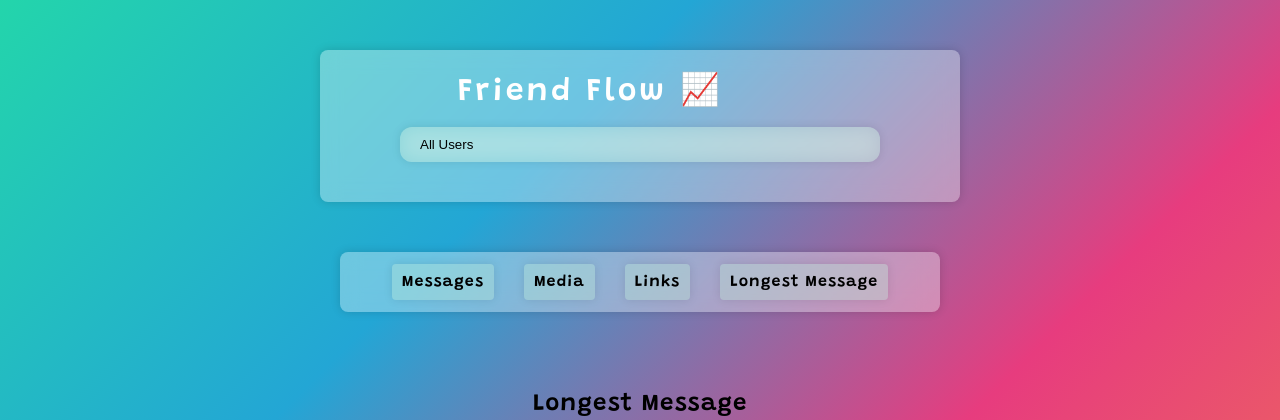
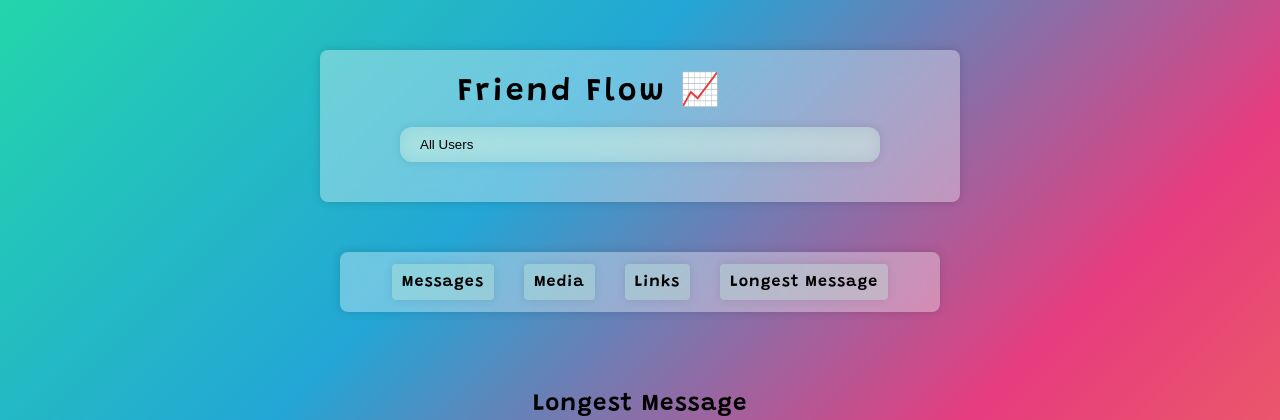
Before and after one commit to iiakshat/Friend-Flow, a Flask app: template App/templates/analyze.html in a window 1280 px wide. Shown: the top 420 px of the page. Run offline with Flask 2, Linux system fonts and the light colour scheme; the template is opened without the code that fills it, so the values that code supplies are empty; some libraries are stand-ins or nearby versions.

Commit message:
Update styles.css

```diff
--- a/App/static/css/styles.css
+++ b/App/static/css/styles.css
@@ -13,9 +13,6 @@ body,h1, form {
     box-shadow: 0 0 10px rgba(0, 0, 0, 0.15);
 }
 
-h1 {
-    color: #ffffff;
-}
 
 h1, h3 {
     max-width: 500px;
```
